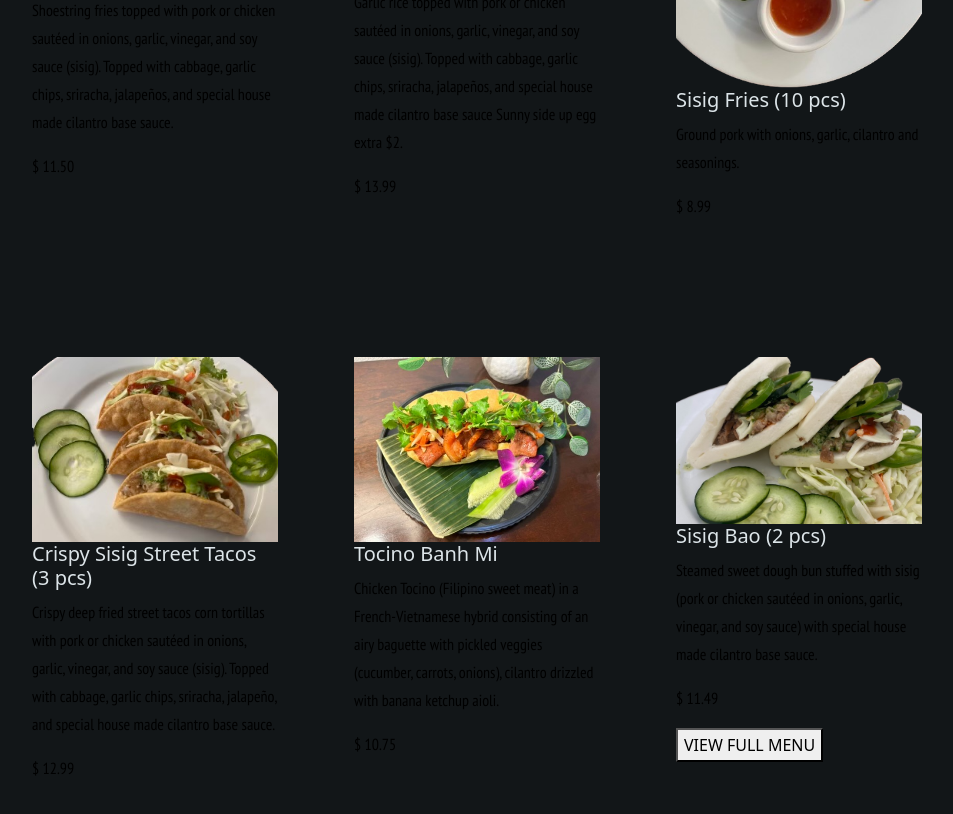
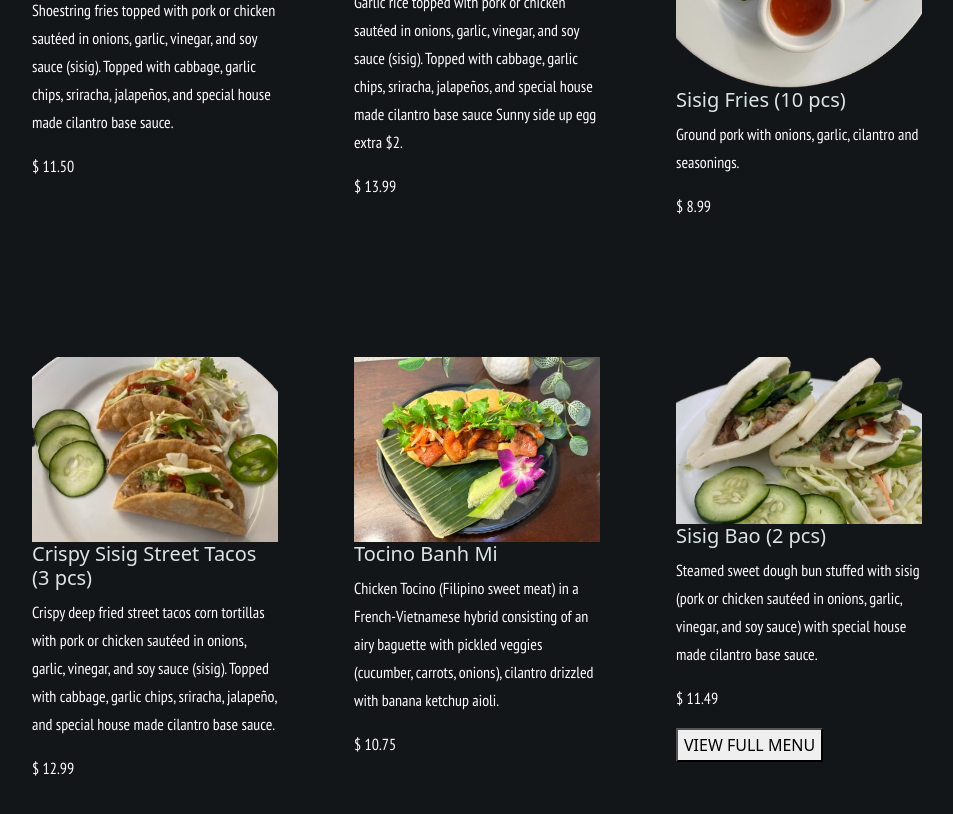
Before and after one commit to rydelldonato/PFTG-website-v.3, a React (Create React App) app: page /menu in a window 1280 px wide. Shown: the part 1120-1934 px from the top of the page, without its empty margins (133-1086 px from the left). Built offline with nearby package versions, Linux system fonts and the light colour scheme.

Commit message:
created classes for menu

```diff
--- a/src/components/menu/menu.css
+++ b/src/components/menu/menu.css
@@ -16,6 +16,9 @@ div.mainContent {
   background-position: center;
   background-size: cover;
 }
+.menuInfo{
+  color: white;
+}
 .discoverOurMenu h1 {
   text-align: center;
   letter-spacing: 6px;
@@ -23,6 +26,7 @@ div.mainContent {
   line-height: 40px;
   font-family: "PT Sans Narrow";
   font-weight: 400;
+  margin-top: 0px;
 }
 .discoverOurMenuInnerDiv {
   background-color: rgba(104, 190, 104, 0.82);
@@ -50,6 +54,7 @@ div#deliveryProcess {
   font-family: "Open Sans";
   font-weight: 300;
   font-size: 16px;
+  color: white;
 }
 #deliveryProcess img {
   padding-bottom: 25px;
--- a/src/components/menu/menu.js
+++ b/src/components/menu/menu.js
@@ -35,62 +35,62 @@ export default function Menu() {
             <div className="p-2">
               <img src="fries.png" />
               <h5>Sisig Fries</h5>
-              <p>
+              <p className="menuInfo">
                 Shoestring fries topped with pork or chicken sautéed in onions,
                 garlic, vinegar, and soy sauce (sisig). Topped with cabbage,
                 garlic chips, sriracha, jalapeños, and special house made
                 cilantro base sauce.
               </p>
-              <p>$ 11.50</p>
+              <p className="menuInfo">$ 11.50</p>
             </div>
             <div className="p-2">
               <img src="over-rice.png" />
               <h5>Sisig Over Rice</h5>
-              <p>
+              <p className="menuInfo">
                 Garlic rice topped with pork or chicken sautéed in onions,
                 garlic, vinegar, and soy sauce (sisig). Topped with cabbage,
                 garlic chips, sriracha, jalapeños, and special house made
                 cilantro base sauce Sunny side up egg extra $2.
               </p>
-              <p>$ 13.99</p>
+              <p className="menuInfo">$ 13.99</p>
             </div>
             <div className="p-2">
               <img src="lumpia.png" />
               <h5>Sisig Fries (10 pcs)</h5>
-              <p>Ground pork with onions, garlic, cilantro and seasonings.</p>
-              <p>$ 8.99</p>
+              <p className="menuInfo">Ground pork with onions, garlic, cilantro and seasonings.</p>
+              <p className="menuInfo">$ 8.99</p>
             </div>
             <div className="p-2">
               <img src="tacos.png" />
               <h5>Crispy Sisig Street Tacos (3 pcs)</h5>
-              <p>
+              <p className="menuInfo">
                 Crispy deep fried street tacos corn tortillas with pork or
                 chicken sautéed in onions, garlic, vinegar, and soy sauce
                 (sisig). Topped with cabbage, garlic chips, sriracha, jalapeño,
                 and special house made cilantro base sauce.
               </p>
-              <p>$ 12.99</p>
+              <p className="menuInfo">$ 12.99</p>
             </div>
             <div className="p-2">
               <img src="banhmi.jpeg" />
               <h5>Tocino Banh Mi</h5>
-              <p>
+              <p className="menuInfo">
                 Chicken Tocino (Filipino sweet meat) in a French-Vietnamese
                 hybrid consisting of an airy baguette with pickled veggies
                 (cucumber, carrots, onions), cilantro drizzled with banana
                 ketchup aioli.
               </p>
-              <p>$ 10.75</p>
+              <p className="menuInfo">$ 10.75</p>
             </div>
             <div className="p-2">
               <img src="bao.png" />
               <h5>Sisig Bao (2 pcs)</h5>
-              <p>
+              <p className="menuInfo">
                 Steamed sweet dough bun stuffed with sisig (pork or chicken
                 sautéed in onions, garlic, vinegar, and soy sauce) with special
                 house made cilantro base sauce.
               </p>
-              <p>$ 11.49</p>
+              <p className="menuInfo">$ 11.49</p>
               <button
                 onClick={() => {
                   window.location.href =
```
